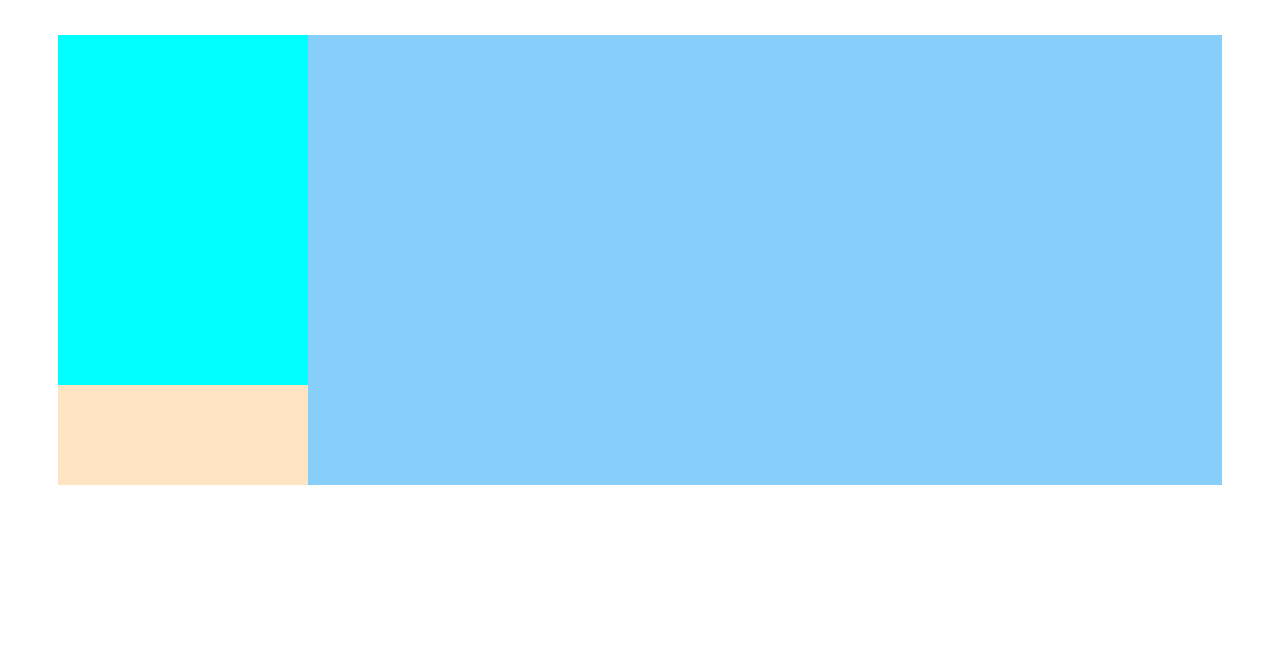
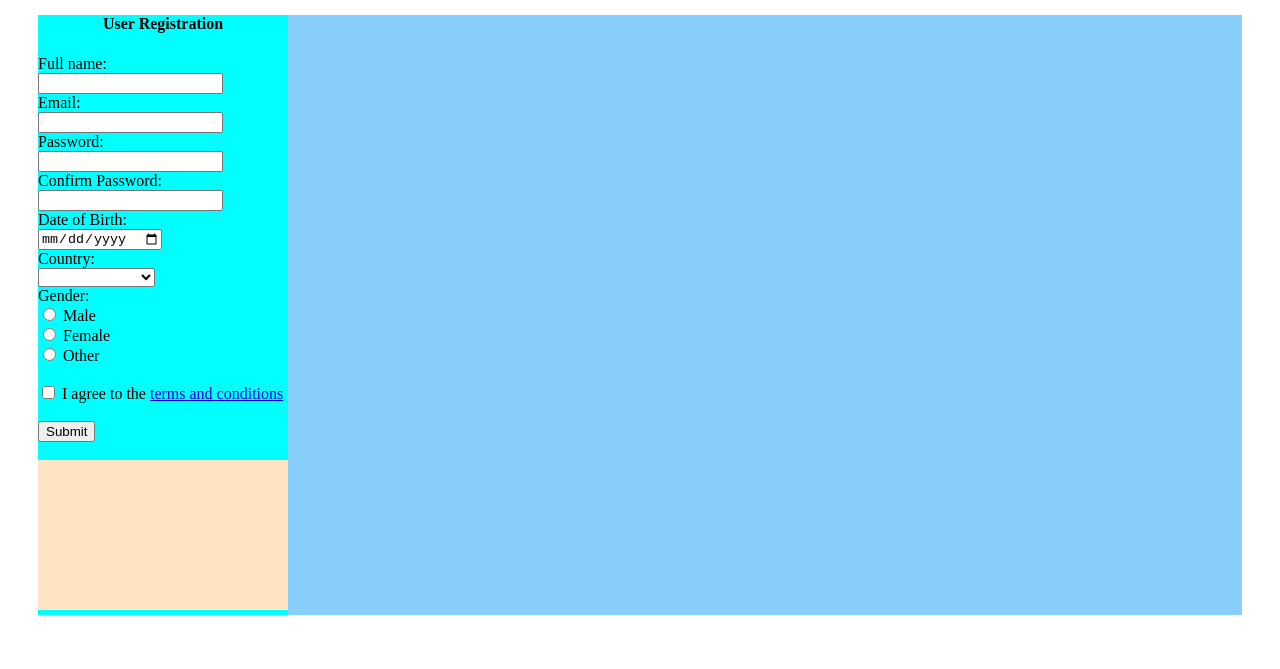
Before and after one commit to raisajarin/Web-Tech, a plain HTML site: page index.html in a window 1280 px wide. Shown: the part 131-800 px from the top of the page. Drawn offline with Linux system fonts and the light colour scheme.

Commit message:
User Registration

```diff
--- a/index.html
+++ b/index.html
@@ -1,5 +1,6 @@
 <!DOCTYPE html>
 <html lang="en">
+
 <head>
     <title>First Web Page</title>
     <link rel="icon" type="image/jpg" href="logo.jpg">
@@ -9,13 +10,14 @@
             display: block;
             margin-left: auto;
             margin-right: auto;
+            border-radius: 50%;
         }
     </style>
 
     <style>
         .flex-container {
             background-color: lightskyblue;
-            margin: 50px;
+            margin: 30px;
             padding: 00px;
         }
     </style>
@@ -23,14 +25,48 @@
     <meta name="viewport" content="width=device-width, initial-scale=1.0">
     <title>Document</title>
 </head>
+
 <body>
     <img src="logo.jpg" alt="logo" width="50" height="50" class="centerImage">
     <h1 align="center">First Page</h1>
     <div class="flex-container">
-        <div style="background-color: aqua; height: 350px; width: 250px;">
-        </div>
-        <div style="background-color: bisque; height: 100px; width: 250px;">
+        <div style="background-color: aqua; height: 600px; width: 250px;">
+            <form>
+                <h4 align="center">User Registration</h4>
+                <label for="fname">Full name:</label><br>
+                <input type="text" id="fname" name="fname"><br>
+                <label for="femail">Email:</label><br>
+                <input type="email" id="femail" name="femail"><br>
+                <label for="password">Password:</label><br>
+                <input type="password" id="password" name="password"><br>
+                <label for="confirm_password">Confirm Password:</label><br>
+                <input type="password" id="confirm_password" name="confirm_password"><br>
+                <label for="dob">Date of Birth:</label><br>
+                <input type="date" id="dob" name="dob"><br>
+                <label for="country">Country:</label><br>
+                <select id="country" name="country">
+                    <option value=""></option>
+                    <option value="UK">United Kingdom</option>
+                    <option value="Canada">Canada</option>
+                    <option value="Australia">Australia</option>
+                </select><br>
+                <label>Gender:</label><br>
+                <input type="radio" id="male" name="gender" value="male">
+                <label for="male">Male</label><br>
+                <input type="radio" id="female" name="gender" value="female">
+                <label for="female">Female</label><br>
+                <input type="radio" id="other" name="gender" value="other">
+                <label for="other">Other</label><br><br>
+                <div class="terms">
+                    <input type="checkbox" id="terms" name="terms">
+                    <label for="terms">I agree to the <a href="https://www.example.com/terms" target="_blank">terms and conditions</a></label><br><br>
+                <input type="submit" value="Submit">
+
+            </form>
+        </div><br>
+        <div style="background-color: bisque; height: 150px; width: 250px;">
         </div>
     </div>
 </body>
+
 </html>
```
